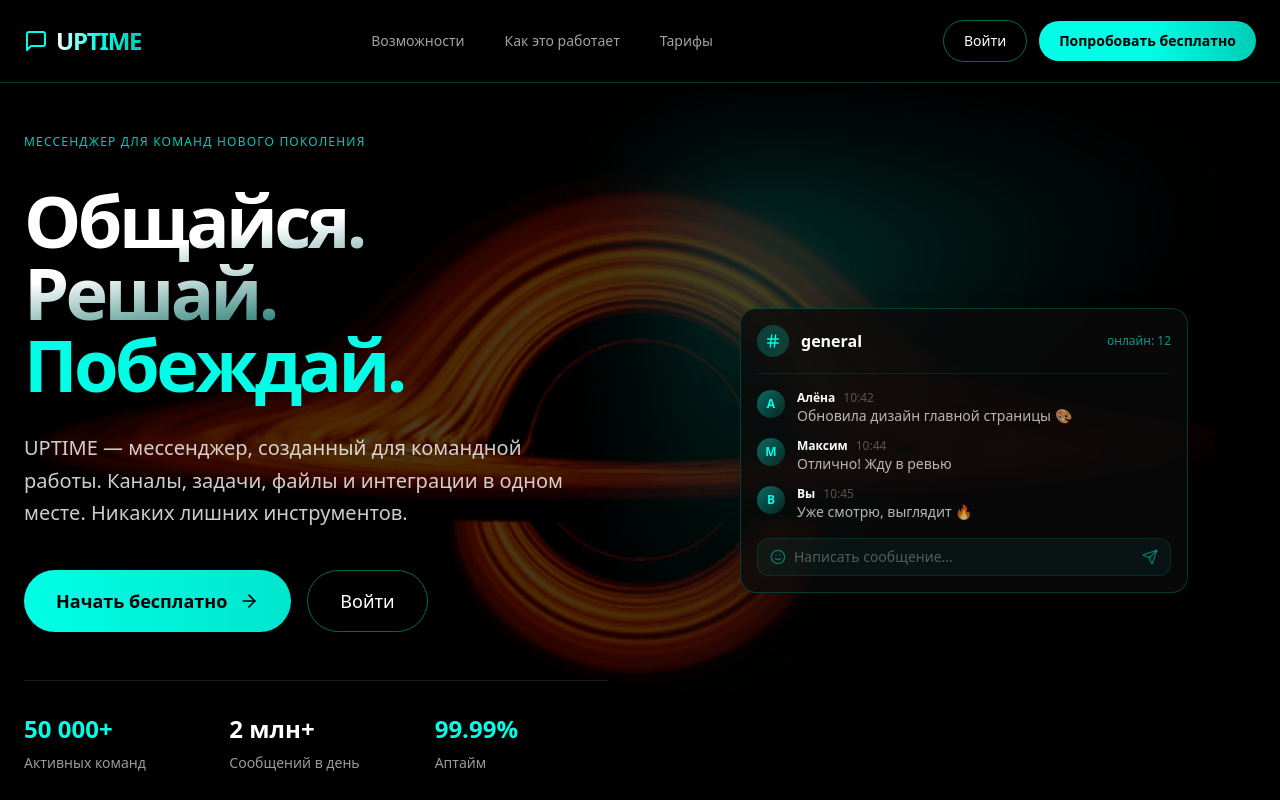
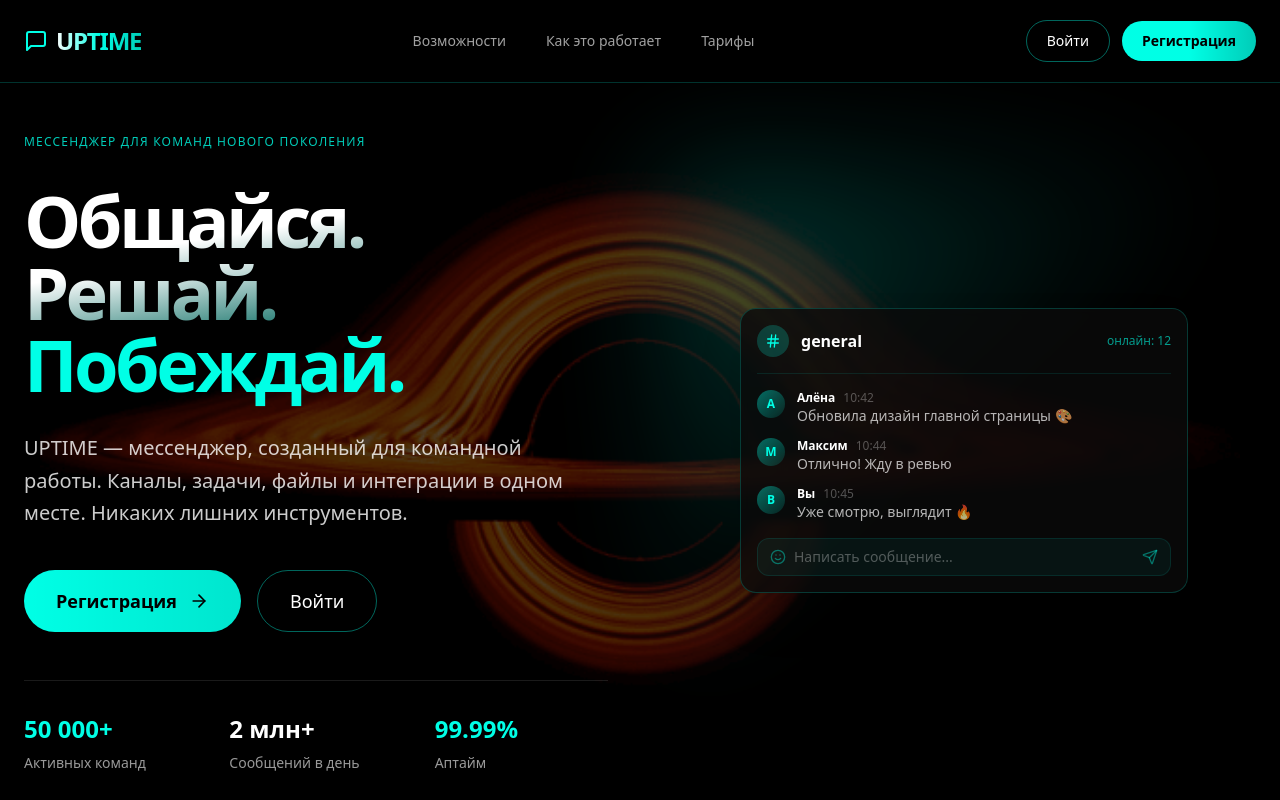
Before and after one commit to pr-poehali-dev/digital-asset-management, a React (Vite) app: page / in a window 1280 px wide. Shown: the top 800 px of the page. Built offline with nearby package versions, Linux system fonts and the light colour scheme.

Commit message:
начать бесплатно и попробовать бесплатно переименуй на РЕГИСТРАЦИЯ

```diff
--- a/src/pages/Index.tsx
+++ b/src/pages/Index.tsx
@@ -149,7 +149,7 @@ const Index = () => {
                   Войти
                 </button>
                 <button onClick={() => setAuthModal("register")} className="px-5 py-2.5 text-sm font-medium bg-gradient-to-r from-accent via-accent to-accent/80 text-black rounded-full hover:shadow-lg hover:shadow-accent/40 transition-all font-semibold">
-                  Попробовать бесплатно
+                  Регистрация
                 </button>
               </>
             )}
@@ -186,7 +186,7 @@ const Index = () => {
               </p>
               <div className="flex gap-4 mb-12 flex-col sm:flex-row">
                 <button onClick={() => setAuthModal("register")} className="group px-8 py-4 bg-gradient-to-r from-accent to-accent/90 text-black rounded-full hover:shadow-2xl hover:shadow-accent/50 transition-all font-semibold text-lg flex items-center gap-3 justify-center">
-                  Начать бесплатно
+                  Регистрация
                   <ArrowRight className="w-5 h-5 group-hover:translate-x-1 transition" />
                 </button>
                 <button onClick={() => setAuthModal("login")} className="px-8 py-4 border border-accent/40 rounded-full hover:border-accent/70 hover:bg-accent/10 transition-all font-medium text-lg text-white">
@@ -452,7 +452,7 @@ const Index = () => {
                           : "border border-accent/20 hover:border-accent/40 hover:bg-accent/5"
                       }`}
                     >
-                      {plan.highlight ? "Связаться с нами" : "Попробовать бесплатно"}
+                      {plan.highlight ? "Связаться с нами" : "Регистрация"}
                     </button>
                   </div>
                 </div>
@@ -476,7 +476,7 @@ const Index = () => {
             Присоединяйтесь к тысячам команд, которые работают эффективнее с UPTIME. Первые 14 дней бесплатно.
           </p>
           <button onClick={() => setAuthModal("register")} className="group px-10 py-5 bg-gradient-to-r from-accent to-accent/90 text-black rounded-full hover:shadow-2xl hover:shadow-accent/40 transition-all font-bold text-lg flex items-center gap-3 mx-auto">
-            Начать бесплатно
+            Регистрация
             <ArrowRight className="w-5 h-5 group-hover:translate-x-1 transition" />
           </button>
         </div>
```
